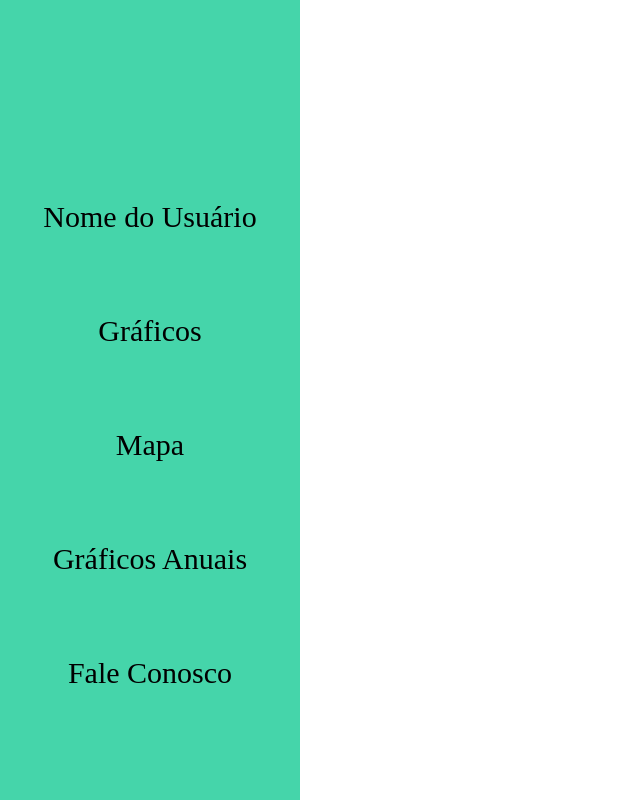
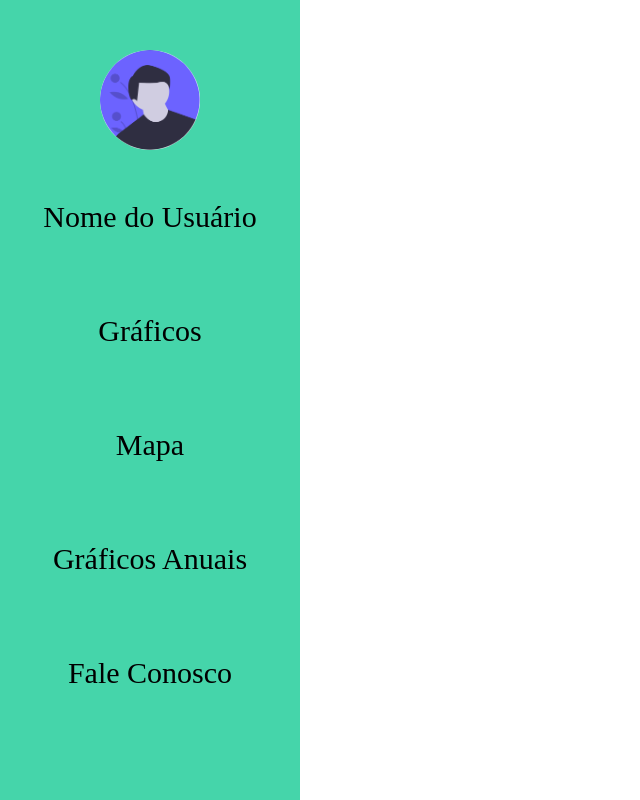
Before and after one commit to ignis-project/site-institucional, a plain HTML site: page src/dashboard.html in a window 1280 px wide. Shown: the whole page, without its empty margins (0-640 px from the left). Drawn offline with Linux system fonts and the light colour scheme.

Commit message:
adding perfil.jpg, and linking it to dashboard

```diff
--- a/src/dashboard.html
+++ b/src/dashboard.html
@@ -58,7 +58,7 @@
 <body>
     <div id="main">
         <nav>
-            <img id="perfil_usuario" src="perfil.jpg">
+            <img id="perfil_usuario" src="img/perfil.jpg">
             <div class="nav-item">Nome do Usuário</div>
             <div class="nav-item">Gráficos</div>
             <div class="nav-item">Mapa</div>
```
Also changed, not shown: src/img/perfil.jpg (added).
